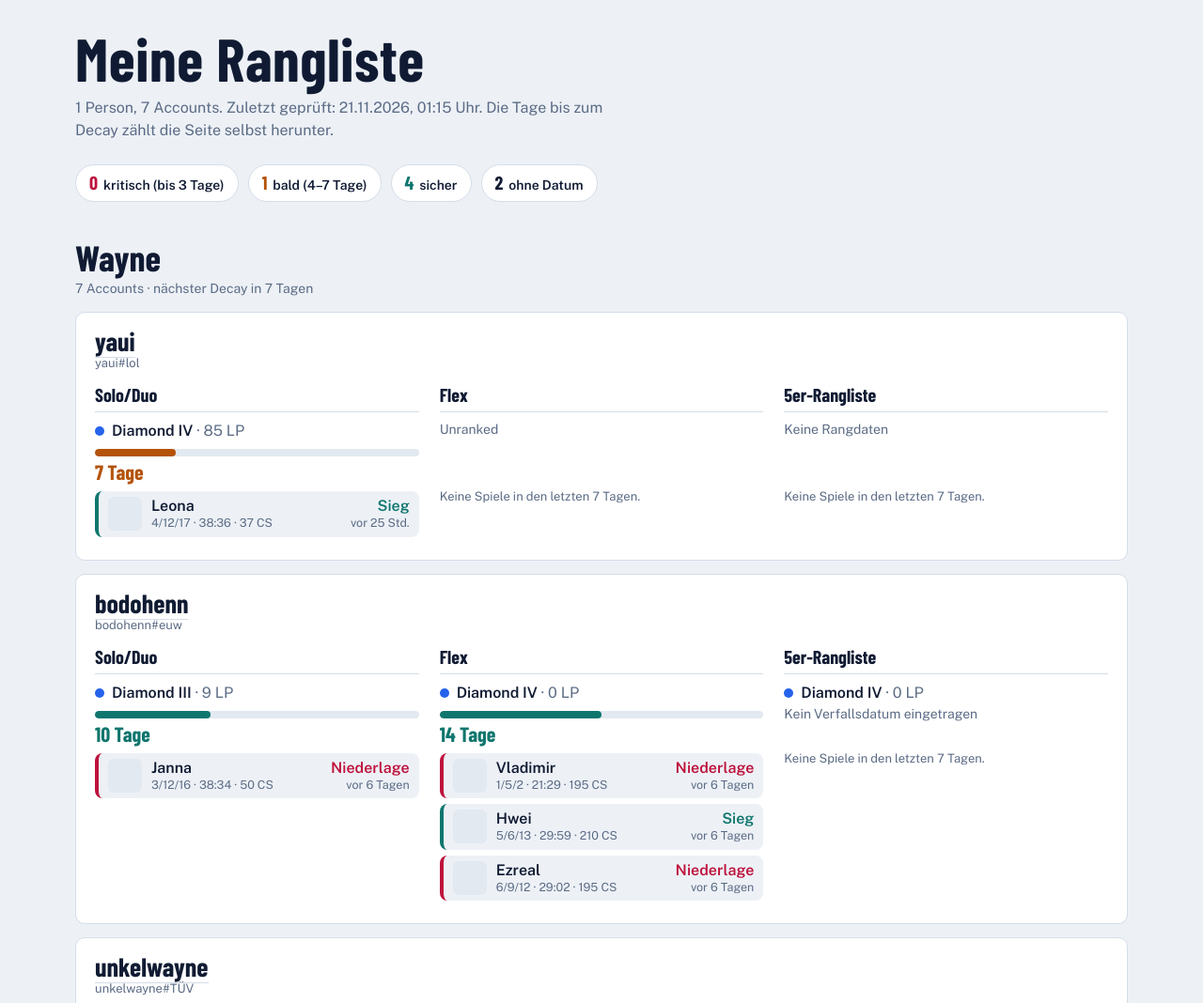
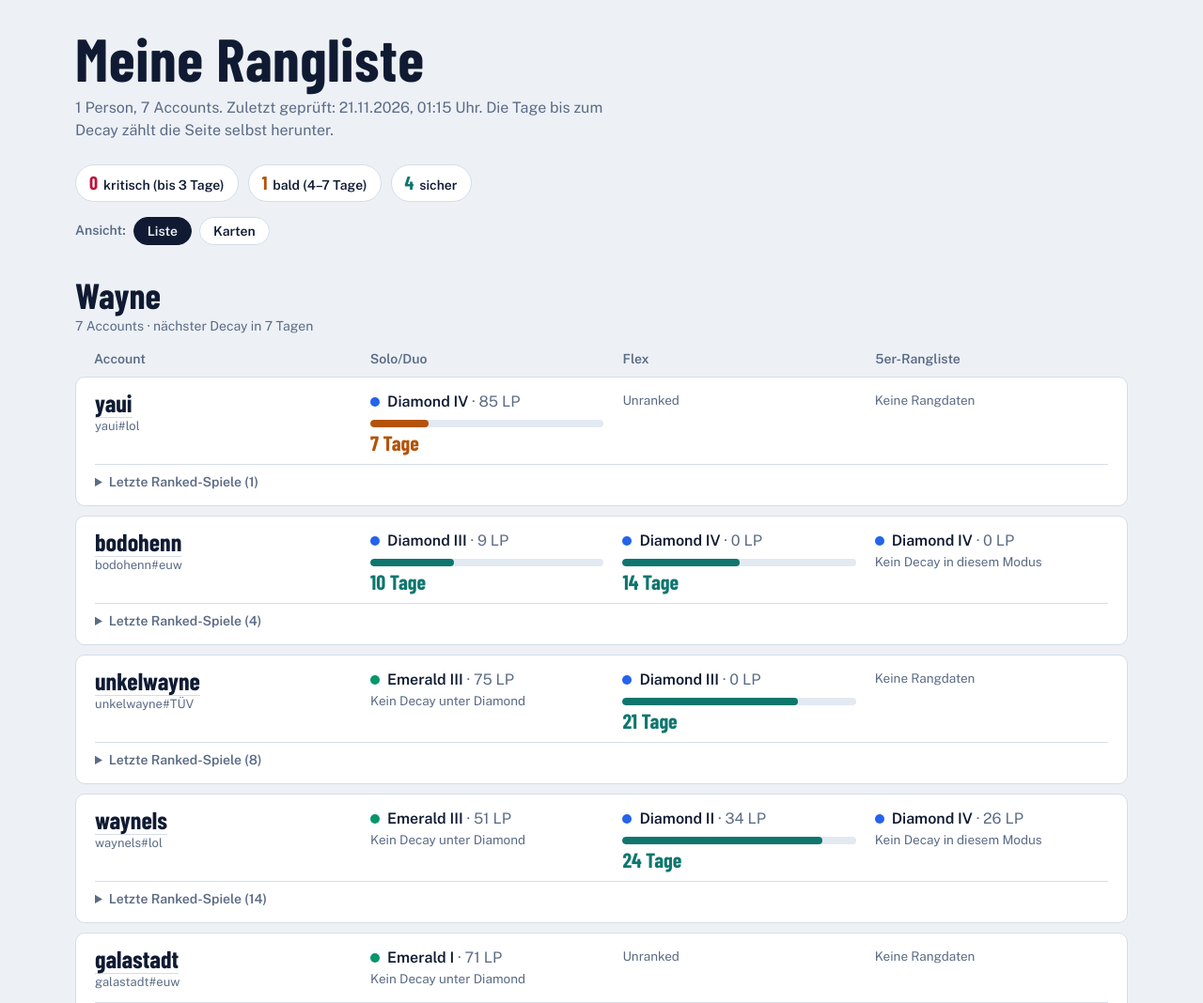
Before and after one commit to LeagueTrackerWayne/lol-tracker, a plain HTML site: page index.html in a window 1280 px wide. Shown: the top 1068 px of the page at 94% size. Drawn offline with nearby package versions, Linux system fonts and the light colour scheme; no server answers.

Commit message:
Seite aktualisiert

```diff
--- a/index.html
+++ b/index.html
@@ -18,21 +18,25 @@ body{margin:0;background:var(--bg);color:var(--ink);font:400 16px/1.5 var(--body
 main{max-width:1160px;margin:0 auto;padding:32px 20px 56px}
 h1{font:700 clamp(40px,7vw,64px)/.95 var(--display);margin:0 0 10px;letter-spacing:.01em}
 .lead{color:var(--mute);margin:0 0 24px;max-width:60ch}
-.summary{display:flex;flex-wrap:wrap;gap:10px;margin-bottom:12px}
+.summary{display:flex;flex-wrap:wrap;gap:10px;margin-bottom:16px}
 .chip{background:var(--card);border:1px solid var(--line);border-radius:999px;padding:6px 14px;font-weight:600;font-size:14px}
 .chip b{font:700 20px var(--display);margin-right:6px}
 .chip.red b{color:var(--red)}.chip.amber b{color:var(--amber)}.chip.green b{color:var(--green)}
-.person{margin-top:40px}
+.toolbar{display:flex;align-items:center;gap:8px;color:var(--mute);font-size:14px;font-weight:600}
+.toolbar button{font:600 14px var(--body);padding:6px 14px;border-radius:999px;border:1px solid var(--line);background:var(--card);color:var(--ink);cursor:pointer}
+.toolbar button[aria-pressed="true"]{background:var(--ink);color:var(--bg);border-color:var(--ink)}
+button:focus-visible,summary:focus-visible{outline:2px solid var(--ink);outline-offset:2px}
+.person{margin-top:34px}
 .person h2{font:700 38px/1 var(--display);margin:0 0 4px}
 .psub{color:var(--mute);font-size:14px;margin:0 0 14px}
-.acc{background:var(--card);border:1px solid var(--line);border-radius:10px;padding:16px 20px 18px;margin-bottom:14px}
-.name{font:700 28px/1 var(--display);margin:0}
+.cols{display:grid;grid-template-columns:1.1fr 1fr 1fr 1fr;gap:20px;padding:0 20px 8px;color:var(--mute);font-size:14px;font-weight:600}
+.acc{background:var(--card);border:1px solid var(--line);border-radius:10px;padding:14px 20px;margin-bottom:10px}
+.top{display:grid;grid-template-columns:1.1fr 1fr 1fr 1fr;gap:20px;align-items:start}
+.name{font:700 26px/1 var(--display);margin:0}
 .name a{color:inherit;text-decoration:none;border-bottom:1px solid var(--line)}
 .name a:hover,.name a:focus-visible{border-color:var(--ink)}
-.rid{color:var(--mute);font-size:13px}
-.modes{display:grid;grid-template-columns:repeat(3,minmax(0,1fr));gap:22px;margin-top:14px}
-.mode h4{font:700 20px/1 var(--display);margin:0 0 8px;padding-bottom:8px;border-bottom:1px solid var(--line)}
-.q{min-height:62px;margin-bottom:10px}
+.rid{color:var(--mute);font-size:13px;margin-top:2px}
+.ml{display:none;color:var(--mute);font-size:13px;font-weight:600;margin-bottom:2px}
 .q .rank{font-weight:600}
 .q .lp{color:var(--mute);font-weight:400}
 .gauge{height:8px;border-radius:4px;background:var(--track);margin:7px 0 5px;overflow:hidden}
@@ -40,18 +44,26 @@ h1{font:700 clamp(40px,7vw,64px)/.95 var(--display);margin:0 0 10px;letter-spaci
 .red .gauge i{background:var(--red)}.amber .gauge i{background:var(--amber)}
 .days{font:700 22px/1 var(--display)}
 .red .days{color:var(--red)}.amber .days{color:var(--amber)}.green .days{color:var(--green)}
-.note{color:var(--mute);font-size:14px}
+.note{color:var(--mute);font-size:13.5px}
 .tier{display:inline-block;width:10px;height:10px;border-radius:50%;margin-right:8px;background:var(--mute)}
+details.gm{margin-top:12px;border-top:1px solid var(--line);padding-top:8px}
+details.gm summary{cursor:pointer;font-weight:600;font-size:14px;color:var(--mute);list-style-position:inside}
+.modes{display:grid;grid-template-columns:repeat(3,minmax(0,1fr));gap:22px;margin-top:10px}
+.modes h4{font:700 19px/1 var(--display);margin:0 0 8px;padding-bottom:6px;border-bottom:1px solid var(--line)}
 .g{display:grid;grid-template-columns:36px minmax(0,1fr) auto;gap:10px;align-items:center;border-left:4px solid var(--line);background:var(--bg);border-radius:8px;padding:6px 10px;margin-bottom:6px}
 .g.win{border-left-color:var(--win)}.g.loss{border-left-color:var(--loss)}
 .g img,.g .ph{width:36px;height:36px;border-radius:6px;background:var(--track)}
 .g b{display:block;font-weight:600;line-height:1.25;overflow:hidden;text-overflow:ellipsis;white-space:nowrap}
 .g span{display:block;color:var(--mute);font-size:12.5px;line-height:1.3}
-.g .r{text-align:right}
+.g .r{text-align:right;white-space:nowrap}
 .g .r.win b{color:var(--win)}.g .r.loss b{color:var(--loss)}
 .empty{color:var(--mute);font-size:13px;margin:4px 0 0}
-footer{color:var(--mute);font-size:13px;margin-top:32px;max-width:70ch}
-@media (max-width:820px){.modes{grid-template-columns:1fr;gap:18px}}
+footer{color:var(--mute);font-size:13px;margin-top:32px;max-width:72ch}
+.view-cards .accs{display:grid;grid-template-columns:repeat(auto-fill,minmax(320px,1fr));gap:14px;align-items:start}
+.view-cards .acc{margin:0}
+.view-cards .top,.view-cards .modes{grid-template-columns:1fr;gap:12px}
+.view-cards .cols{display:none}.view-cards .ml{display:block}
+@media (max-width:820px){.top,.modes{grid-template-columns:1fr;gap:12px}.cols{display:none}.ml{display:block}}
 </style>
 </head>
 <body>
@@ -59,41 +71,52 @@ footer{color:var(--mute);font-size:13px;margin-top:32px;max-width:70ch}
 <h1>Meine Rangliste</h1>
 <p class="lead" id="lead">Daten werden geladen …</p>
 <div class="summary" id="summary"></div>
-<div id="list"></div>
-<footer>Gezeigt werden Ranked-Spiele der letzten 7 Tage (bis zu 5 je Modus und Account). Der Decay-Puffer ist berechnet (Diamond: 28 Tage, +7 pro Spiel; Master und höher: 14 Tage, +1 pro Spiel). Der LoL-Client ist maßgeblich. Die Seite aktualisiert sich automatisch.</footer>
+<div class="toolbar" role="group" aria-label="Ansicht">Ansicht:
+<button id="v-list" aria-pressed="true">Liste</button><button id="v-cards" aria-pressed="false">Karten</button></div>
+<div id="list" class="view-list"></div>
+<footer>Gezeigt werden Ranked-Spiele der letzten 7 Tage (bis zu 5 je Modus und Account). Die LP-Änderung pro Spiel liefert Riot nicht; sie wird aus dem Rang vor und nach dem Spiel berechnet und ist nur für Spiele seit Beginn der Aufzeichnung verfügbar (bei mehreren Spielen zwischen zwei Abfragen als Summe). Der Decay-Puffer ist berechnet (Diamond: 28 Tage, +7 pro Spiel; Master und höher: 14 Tage, +1 pro Spiel; in der 5er-Rangliste gibt es keinen Decay). Der LoL-Client ist maßgeblich. Die Seite aktualisiert sich automatisch.</footer>
 </main>
 <script>
 let PERSONEN = [], UPDATED = "", AS_OF = "", VER = "";
+const OPEN = new Set();
 const MODI=[["solo","Solo/Duo"],["flex","Flex"],["fuenf","5er-Rangliste"]];
 const MAX_PRO_MODUS=5, TAGE=7;
 const TIER_COLOR={IRON:"#78716C",BRONZE:"#B45309",SILVER:"#94A3B8",GOLD:"#CA8A04",PLATINUM:"#0D9488",EMERALD:"#059669",DIAMOND:"#2563EB",MASTER:"#9333EA",GRANDMASTER:"#DC2626",CHALLENGER:"#EAB308"};
 const RULES={DIAMOND:28,MASTER:14,GRANDMASTER:14,CHALLENGER:14};
 const esc=s=>String(s==null?"":s).replace(/[&<>"']/g,c=>({"&":"&amp;","<":"&lt;",">":"&gt;",'"':"&quot;","'":"&#39;"}[c]));
 const cap=s=>s.charAt(0)+s.slice(1).toLowerCase();
+const lpTxt=v=>v===0?"±0 LP":(v>0?"+":"−")+Math.abs(v)+" LP";
 const daysUntil=d=>{const t=new Date();t.setHours(0,0,0,0);const [y,m,dd]=d.split("-").map(Number);return Math.round((new Date(y,m-1,dd)-t)/864e5)};
-function queue(q){
+function queue(q,ohneDecay){
   if(!q) return {tier:"NONE",state:"none",days:null};
   const [rank,lp,decay]=q, tier=rank.split(" ")[0].toUpperCase(), max=RULES[tier];
   const out={rank,lp,tier,state:"none",days:null,max};
-  if(tier==="UNRANKED") return out;
+  if(tier==="UNRANKED"||ohneDecay) return out;
   if(!max){out.state="safe";return out}
   if(!decay){out.state="missing";return out}
   out.days=daysUntil(decay);
   out.state=out.days<=3?"red":out.days<=7?"amber":"green";
   return out;
 }
-function rankCell(q,modus){
+function rankCell(q,modus,games){
   const el=document.createElement("div");el.className="q "+(["red","amber","green"].includes(q.state)?q.state:"");
   if(q.tier==="NONE"){el.innerHTML=`<div class="note">Keine Rangdaten</div>`;return el}
   if(q.tier==="UNRANKED"){el.innerHTML=`<div class="note">Unranked</div>`;return el}
   const words=q.rank.split(" ");
   let html=`<div class="rank"><span class="tier" style="background:${TIER_COLOR[q.tier]||"#78716C"}"></span>${esc(cap(words[0]))} ${esc(words.slice(1).join(" "))} <span class="lp">· ${esc(q.lp)} LP</span></div>`;
-  if(q.state==="safe") html+=`<div class="note">Kein Decay unter Diamond</div>`;
-  else if(q.state==="missing") html+=`<div class="note">${modus==="fuenf"?"Kein Verfallsdatum eingetragen":"Verfallsdatum noch nicht berechnet"}</div>`;
-  else{
+  if(modus==="fuenf") html+=`<div class="note">Kein Decay in diesem Modus</div>`;
+  else if(q.state==="safe") html+=`<div class="note">Kein Decay unter Diamond</div>`;
+  else if(q.state==="missing") html+=`<div class="note">Verfallsdatum noch nicht berechnet</div>`;
+  else if(q.days!==null){
     const pct=Math.max(0,Math.min(100,q.days/q.max*100));
     const txt=q.days<0?`Decay läuft seit ${-q.days} ${-q.days===1?"Tag":"Tagen"}`:q.days===0?"Heute":`${q.days} ${q.days===1?"Tag":"Tage"}`;
     html+=`<div class="gauge" role="img" aria-label="${txt}"><i style="width:${pct}%"></i></div><div class="days">${txt}</div>`;
+  }
+  const w=games.filter(g=>g.win&&typeof g.lp==="number"&&!g.wechsel&&!g.lpn).map(g=>g.lp);
+  const l=games.filter(g=>!g.win&&typeof g.lp==="number"&&!g.wechsel&&!g.lpn).map(g=>g.lp);
+  if(w.length&&l.length){
+    const av=a=>Math.round(a.reduce((s,x)=>s+x,0)/a.length);
+    html+=`<div class="note" title="Mittelwert der angezeigten Spiele mit bekannter LP-Änderung (${w.length+l.length} Spiele)">Ø Sieg ${lpTxt(av(w))} · Niederlage ${lpTxt(av(l))}</div>`;
   }
   el.innerHTML=html;return el;
 }
@@ -108,42 +131,54 @@ function gameRow(g){
   const el=document.createElement("div");el.className="g "+(g.win?"win":"loss");
   const mm=Math.floor(g.dur/60), ss=String(g.dur%60).padStart(2,"0");
   const icon=VER?`<img src="https://ddragon.leagueoflegends.com/cdn/${esc(VER)}/img/champion/${encodeURIComponent(g.champ)}.png" alt="" loading="lazy" onerror="this.outerHTML='<div class=&quot;ph&quot;></div>'">`:`<div class="ph"></div>`;
-  el.innerHTML=`${icon}<div><b>${esc(g.champ)}</b><span>${g.k}/${g.d}/${g.a} · ${mm}:${ss} · ${g.cs} CS</span></div><div class="r ${g.win?"win":"loss"}"><b>${g.win?"Sieg":"Niederlage"}</b><span>${ago(g.t)}</span></div>`;
+  let lp="";
+  if(g.wechsel) lp=" · Rangwechsel";
+  else if(typeof g.lp==="number") lp=" · "+lpTxt(g.lp)+(g.lpn>1?` (${g.lpn} Spiele)`:"");
+  el.innerHTML=`${icon}<div><b>${esc(g.champ)}</b><span>${g.k}/${g.d}/${g.a} · ${mm}:${ss} · ${g.cs} CS</span></div><div class="r ${g.win?"win":"loss"}"><b>${g.win?"Sieg":"Niederlage"}${lp}</b><span>${ago(g.t)}</span></div>`;
   return el;
 }
-function accountCard(a){
+function accountCard(a,key){
   const card=document.createElement("article");card.className="acc";
   const i=a.id?a.id.lastIndexOf("#"):-1;
-  const head=document.createElement("div");
-  head.innerHTML=i>0?`<p class="name"><a href="https://www.op.gg/summoners/euw/${encodeURIComponent(a.id.slice(0,i))}-${encodeURIComponent(a.id.slice(i+1))}" target="_blank" rel="noopener">${esc(a.n)}</a></p><div class="rid">${esc(a.id)}</div>`:`<p class="name">${esc(a.n)}</p>`;
-  card.append(head);
-  const grid=document.createElement("div");grid.className="modes";
   const grenze=Date.now()-TAGE*864e5;
-  const qs=[];
+  const top=document.createElement("div");top.className="top";
+  const who=document.createElement("div");
+  who.innerHTML=i>0?`<p class="name"><a href="https://www.op.gg/summoners/euw/${encodeURIComponent(a.id.slice(0,i))}-${encodeURIComponent(a.id.slice(i+1))}" target="_blank" rel="noopener">${esc(a.n)}</a></p><div class="rid">${esc(a.id)}</div>`:`<p class="name">${esc(a.n)}</p>`;
+  top.append(who);
+  const modes=document.createElement("div");modes.className="modes";
+  const qs=[];let total=0;
   MODI.forEach(([k,label])=>{
-    const q=queue(a[k]);qs.push(q);
-    const col=document.createElement("section");col.className="mode";
-    const h=document.createElement("h4");h.textContent=label;col.append(h,rankCell(q,k));
     const games=(a.spiele||[]).filter(g=>g.q===label&&g.t>=grenze).sort((x,y)=>y.t-x.t).slice(0,MAX_PRO_MODUS);
+    total+=games.length;
+    const q=queue(a[k],k==="fuenf");if(k!=="fuenf")qs.push(q);
+    const cell=document.createElement("div");
+    const ml=document.createElement("div");ml.className="ml";ml.textContent=label;
+    cell.append(ml,rankCell(q,k,games));top.append(cell);
+    const col=document.createElement("section");
+    const h=document.createElement("h4");h.textContent=label;col.append(h);
     if(games.length) games.forEach(g=>col.append(gameRow(g)));
     else{const e=document.createElement("p");e.className="empty";e.textContent="Keine Spiele in den letzten 7 Tagen.";col.append(e)}
-    grid.append(col);
+    modes.append(col);
   });
-  card.append(grid);
+  const det=document.createElement("details");det.className="gm";
+  const sum=document.createElement("summary");sum.textContent=`Letzte Ranked-Spiele (${total})`;
+  det.append(sum,modes);det.open=OPEN.has(key);
+  det.addEventListener("toggle",()=>{det.open?OPEN.add(key):OPEN.delete(key)});
+  card.append(top,det);
   return {card,q:qs};
 }
 function render(){
   const root=document.getElementById("list");root.innerHTML="";
   const all=[];
-  PERSONEN.forEach(p=>{
-    const rows=p.accounts.map(a=>({a,...accountCard(a)})).sort((x,y)=>urgency(x)-urgency(y));
+  PERSONEN.forEach((p,pi)=>{
+    const rows=p.accounts.map((a,ai)=>({a,...accountCard(a,pi+"|"+ai)})).sort((x,y)=>urgency(x)-urgency(y));
     rows.forEach(r=>all.push(...r.q));
     const sec=document.createElement("section");sec.className="person";
     const best=rows[0]&&urgency(rows[0])<9999?urgency(rows[0]):null;
     const sub=`${p.accounts.length} ${p.accounts.length===1?"Account":"Accounts"}`+(best===null?"":best<0?" · Decay läuft bereits":` · nächster Decay in ${best} ${best===1?"Tag":"Tagen"}`);
-    sec.innerHTML=`<h2>${esc(p.name)}</h2><p class="psub">${sub}</p>`;
-    rows.forEach(r=>sec.append(r.card));
-    root.append(sec);
+    sec.innerHTML=`<h2>${esc(p.name)}</h2><p class="psub">${sub}</p><div class="cols" aria-hidden="true"><span>Account</span><span>Solo/Duo</span><span>Flex</span><span>5er-Rangliste</span></div>`;
+    const accs=document.createElement("div");accs.className="accs";
+    rows.forEach(r=>accs.append(r.card));sec.append(accs);root.append(sec);
   });
   const n=k=>all.filter(q=>q.state===k).length, miss=n("missing");
   const chip=(c,v,l)=>`<span class="chip ${c}"><b>${v}</b>${l}</span>`;
@@ -152,6 +187,15 @@ function render(){
   const stamp=UPDATED?`${UPDATED.slice(8,10)}.${UPDATED.slice(5,7)}.${UPDATED.slice(0,4)}, ${UPDATED.slice(11)} Uhr`:AS_OF.split("-").reverse().join(".");
   document.getElementById("lead").textContent=`${PERSONEN.length} ${PERSONEN.length===1?"Person":"Personen"}, ${total} Accounts. Zuletzt geprüft: ${stamp}. Die Tage bis zum Decay zählt die Seite selbst herunter.`;
 }
+function setView(v){
+  document.getElementById("list").className="view-"+v;
+  document.getElementById("v-list").setAttribute("aria-pressed",v==="list");
+  document.getElementById("v-cards").setAttribute("aria-pressed",v==="cards");
+  try{localStorage.setItem("lol-ansicht",v)}catch(e){}
+}
+document.getElementById("v-list").onclick=()=>setView("list");
+document.getElementById("v-cards").onclick=()=>setView("cards");
+try{if(localStorage.getItem("lol-ansicht")==="cards")setView("cards")}catch(e){}
 function load(){
   fetch("data.json?t="+Date.now(),{cache:"no-store"}).then(r=>{if(!r.ok)throw 0;return r.json()}).then(s=>{
     PERSONEN=s.personen||[{name:"Accounts",accounts:s.accounts||[]}];
```
